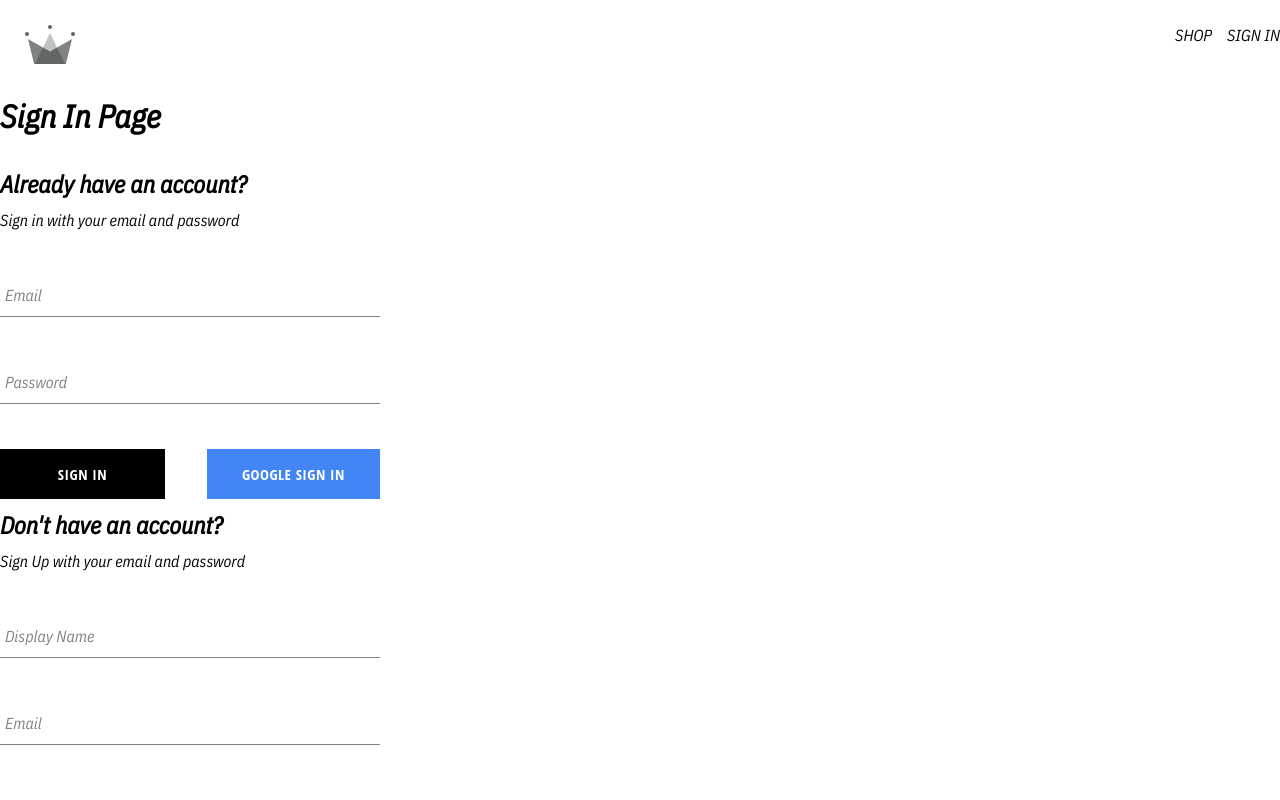
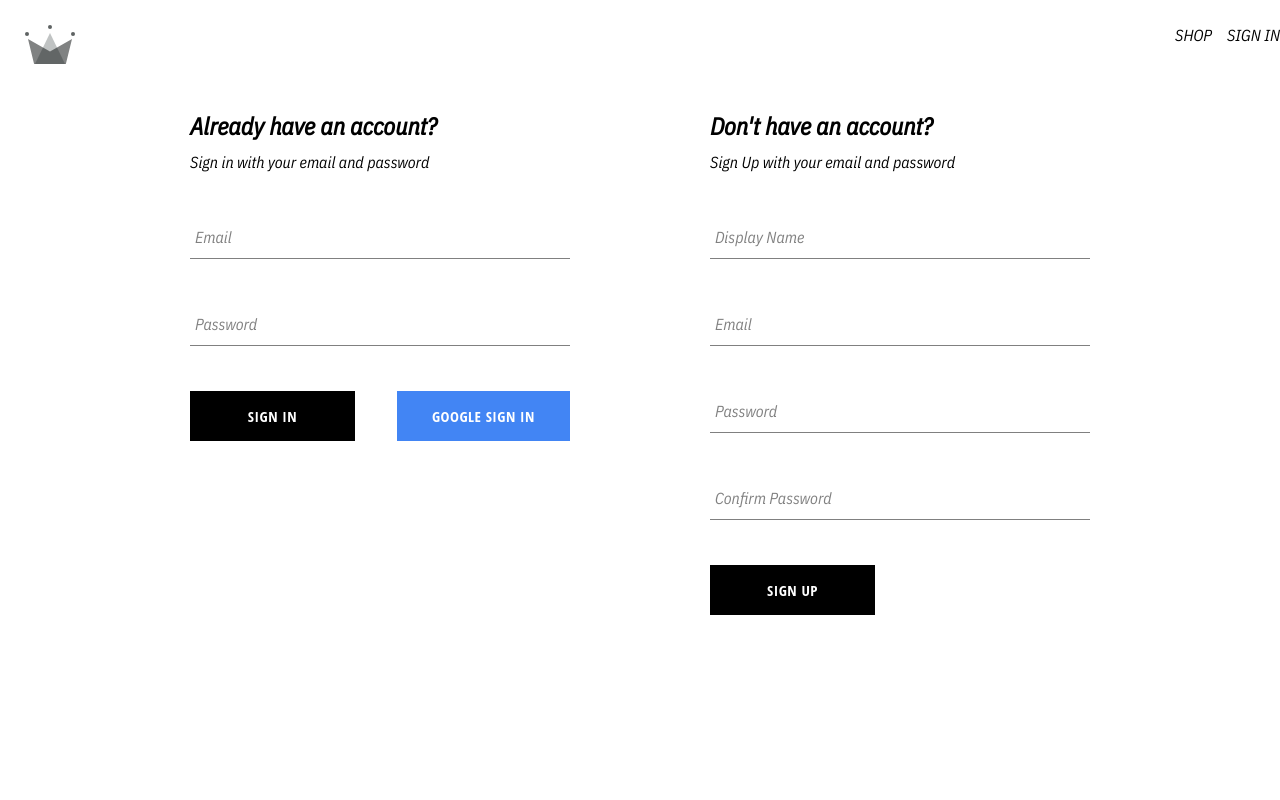
Before and after one commit to jerrvonewing/crwn-clothing, a React (Create React App) app: page /auth in a window 1280 px wide. Shown: the top 800 px of the page. Built offline with nearby package versions, Linux system fonts and the light colour scheme.

Commit message:
Implemented error checking for users who do not exist and also invalid password for valid email address.

```diff
--- a/src/components/sign-in-form/sign-in-form.component.jsx
+++ b/src/components/sign-in-form/sign-in-form.component.jsx
@@ -38,7 +38,18 @@
       );
       console.log(response);
       resetFormFields();
-    } catch (error) {}
+    } catch (error) {
+      switch (error.code) {
+        case "auth/wrong-password":
+          alert("incorrect password for email");
+          break;
+        case "auth/user-not-found":
+          alert("no user associated with this email");
+          break;
+        default:
+          console.log(error);
+      }
+    }
   };
 
   const handleChange = (event) => {
@@ -70,7 +81,7 @@
         />
         <div className="buttons-container">
           <Button type="submit">Sign In</Button>
-          <Button buttonType="google" onClick={signInWithGoogle}>
+          <Button buttonType="google" type="button" onClick={signInWithGoogle}>
             Google Sign In
           </Button>
         </div>
--- a/src/routes/authentication/authentication.component.jsx
+++ b/src/routes/authentication/authentication.component.jsx
@@ -5,11 +5,11 @@
 } from "../../utils/firebase/firebase.utils";
 import SignUpForm from "../../components/sign-up-form/sign-up-form.component";
 import SignInForm from "../../components/sign-in-form/sign-in-form.component";
+import "./authentication.styles.scss";
 
 const Authentication = () => {
   return (
-    <div>
-      <h1>Sign In Page</h1>
+    <div className="authentication-container">
       <SignInForm />
       <SignUpForm />
     </div>
--- /dev/null
+++ b/src/routes/authentication/authentication.styles.scss
@@ -0,0 +1,6 @@
+.authentication-container {
+  display: flex;
+  justify-content: space-between;
+  width: 900px;
+  margin: 30px auto;
+}
--- a/src/utils/firebase/firebase.utils.js
+++ b/src/utils/firebase/firebase.utils.js
@@ -68,5 +68,5 @@
 
 export const signInAuthUserWithEmailAndPassword = async (email, password) => {
   if (!email || !password) return;
-  return await signInAuthUserWithEmailAndPassword(auth, email, password);
+  return await signInWithEmailAndPassword(auth, email, password);
 };
```
